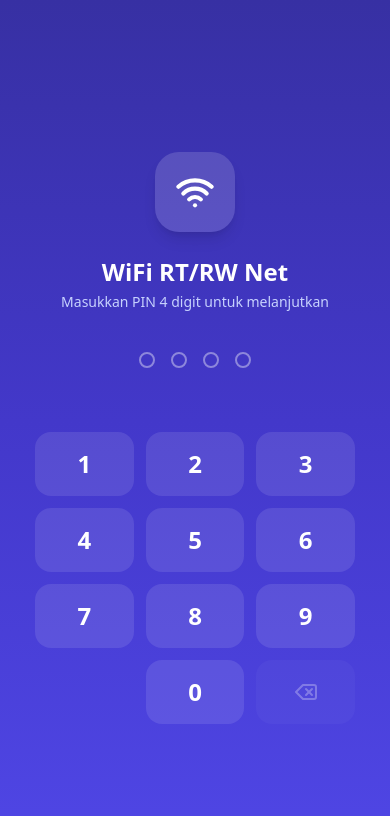
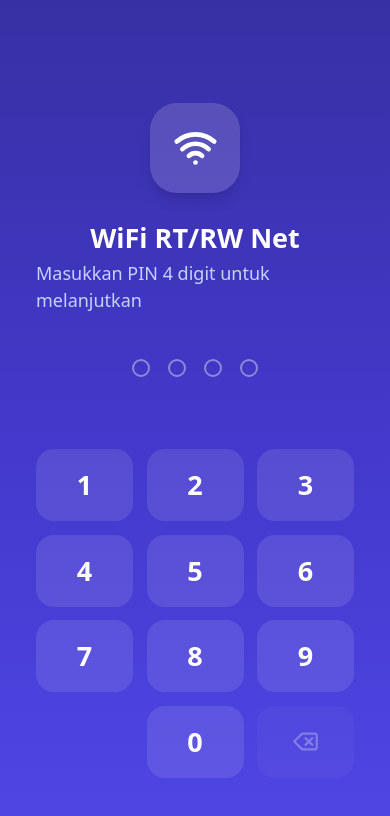
Before and after one commit to farhanmualif/simple-customer-manajement, a Next.js app: page /login in a window 390 px wide. Shown: the top 816 px of the page. Built offline with nearby package versions, Linux system fonts and the light colour scheme.

Commit message:
adjust  font size

```diff
--- a/app/globals.css
+++ b/app/globals.css
@@ -10,8 +10,25 @@
 
   html {
     -webkit-text-size-adjust: 100%;
-    font-size: 16px;
+    /* Mobile: base 18px — lebih besar & mudah dibaca */
+    font-size: 18px;
     scroll-behavior: smooth;
+  }
+
+  /* Desktop: 16px karena layar lebih besar */
+  @media (min-width: 1024px) {
+    html {
+      font-size: 16px;
+    }
+  }
+
+  /* Desktop: kembalikan text-xs dan text-sm ke ukuran standar Tailwind */
+  @media (min-width: 1024px) {
+    .text-xs   { font-size: 0.75rem;  line-height: 1rem; }
+    .text-sm   { font-size: 0.875rem; line-height: 1.25rem; }
+    .text-base { font-size: 1rem;     line-height: 1.5rem; }
+    .text-lg   { font-size: 1.125rem; line-height: 1.75rem; }
+    .text-xl   { font-size: 1.25rem;  line-height: 1.75rem; }
   }
 
   body {
--- a/app/pelanggan/[id]/page.tsx
+++ b/app/pelanggan/[id]/page.tsx
@@ -44,19 +44,12 @@ function TagihanForm({
   onSaved: () => void;
 }) {
   const now = getBulanTahunSekarang();
-  // Izinkan input tagihan hingga 1 bulan ke depan dari sekarang
-  const nextMonth = geserBulan(now.bulan, now.tahun, 1);
-  const maxBulan = nextMonth.bulan;
-  const maxTahun = nextMonth.tahun;
 
-  // State periode tagihan — bisa dipilih antara bulan ini sampai 1 bulan ke depan
+  // State periode tagihan — bebas pilih bulan manapun
   const [periodeTagihan, setPeriodeTagihan] = useState({ bulan, tahun });
   const isBulanDepan =
-    periodeTagihan.tahun > tahun ||
-    (periodeTagihan.tahun === tahun && periodeTagihan.bulan > bulan);
-  const isMaxPeriode =
-    periodeTagihan.tahun > maxTahun ||
-    (periodeTagihan.tahun === maxTahun && periodeTagihan.bulan >= maxBulan);
+    periodeTagihan.tahun > now.tahun ||
+    (periodeTagihan.tahun === now.tahun && periodeTagihan.bulan > now.bulan);
 
   const [status, setStatus]   = useState<StatusTagihan>(currentStatus);
   const [nominal, setNominal] = useState(String(currentNominal ?? hargaPaket));
@@ -136,8 +129,7 @@ function TagihanForm({
                 const p = geserBulan(periodeTagihan.bulan, periodeTagihan.tahun, 1);
                 setPeriodeTagihan(p); setOk(false);
               }}
-              disabled={isMaxPeriode}
-              className="w-8 h-8 flex items-center justify-center rounded-lg text-slate-600 hover:bg-slate-200 active:bg-slate-300 transition-colors disabled:opacity-30"
+              className="w-8 h-8 flex items-center justify-center rounded-lg text-slate-600 hover:bg-slate-200 active:bg-slate-300 transition-colors"
             >
               <ChevronRight className="w-4 h-4" />
             </button>
@@ -180,7 +172,6 @@ function TagihanForm({
                 value={nominal}
                 onChange={(e) => { setNominal(e.target.value.replace(/\D/g, "")); setErr(""); }}
                 placeholder={String(hargaPaket)}
-                autoFocus
               />
             </div>
             {parseInt(nominal, 10) !== hargaPaket && parseInt(nominal, 10) > 0 && (
@@ -281,8 +272,7 @@ function DetailContent({ id }: { id: string }) {
       </span>
       <button
         onClick={() => { const p = geserBulan(periode.bulan, periode.tahun, 1); handlePeriodeChange(p.bulan, p.tahun); }}
-        disabled={isSekarang}
-        className="w-8 h-8 flex items-center justify-center rounded-lg text-white lg:text-slate-600 hover:bg-white/20 lg:hover:bg-slate-200 active:bg-white/30 disabled:opacity-30"
+        className="w-8 h-8 flex items-center justify-center rounded-lg text-white lg:text-slate-600 hover:bg-white/20 lg:hover:bg-slate-200 active:bg-white/30"
       >
         <ChevronRight className="w-4 h-4" />
       </button>
--- a/next.config.mjs
+++ b/next.config.mjs
@@ -1,7 +1,4 @@
 /** @type {import('next').NextConfig} */
-const nextConfig = {
-  // VPS-friendly: tidak ada asumsi serverless-only
-  output: undefined, // default = Node.js server, cocok untuk VPS
-};
+const nextConfig = {};
 
 export default nextConfig;
--- a/package.json
+++ b/package.json
@@ -4,9 +4,10 @@
   "private": true,
   "scripts": {
     "dev": "next dev",
-    "build": "next build",
+    "build": "prisma generate && next build",
     "start": "next start",
     "lint": "next lint",
+    "postinstall": "prisma generate",
     "db:generate": "prisma generate",
     "db:push": "prisma db push",
     "db:seed": "tsx prisma/seed.ts",
--- a/tailwind.config.ts
+++ b/tailwind.config.ts
@@ -9,6 +9,15 @@ const config: Config = {
   ],
   theme: {
     extend: {
+      fontSize: {
+        // Mobile-optimized font sizes — lebih besar dari Tailwind default
+        xs:   ["0.875rem",  { lineHeight: "1.375rem" }],  // 14px (was 12px)
+        sm:   ["1rem",      { lineHeight: "1.5rem" }],    // 16px (was 14px)
+        base: ["1.0625rem", { lineHeight: "1.625rem" }],  // 17px (was 16px)
+        lg:   ["1.1875rem", { lineHeight: "1.75rem" }],   // 19px (was 18px)
+        xl:   ["1.3125rem", { lineHeight: "1.875rem" }],  // 21px (was 20px)
+        "2xl":["1.5rem",    { lineHeight: "2rem" }],      // 24px tetap
+      },
       colors: {
         // Brand palette — modern dark blue base
         brand: {
```
Also changed, not shown: 1 other file (tests, documents, lock files or other folders).
